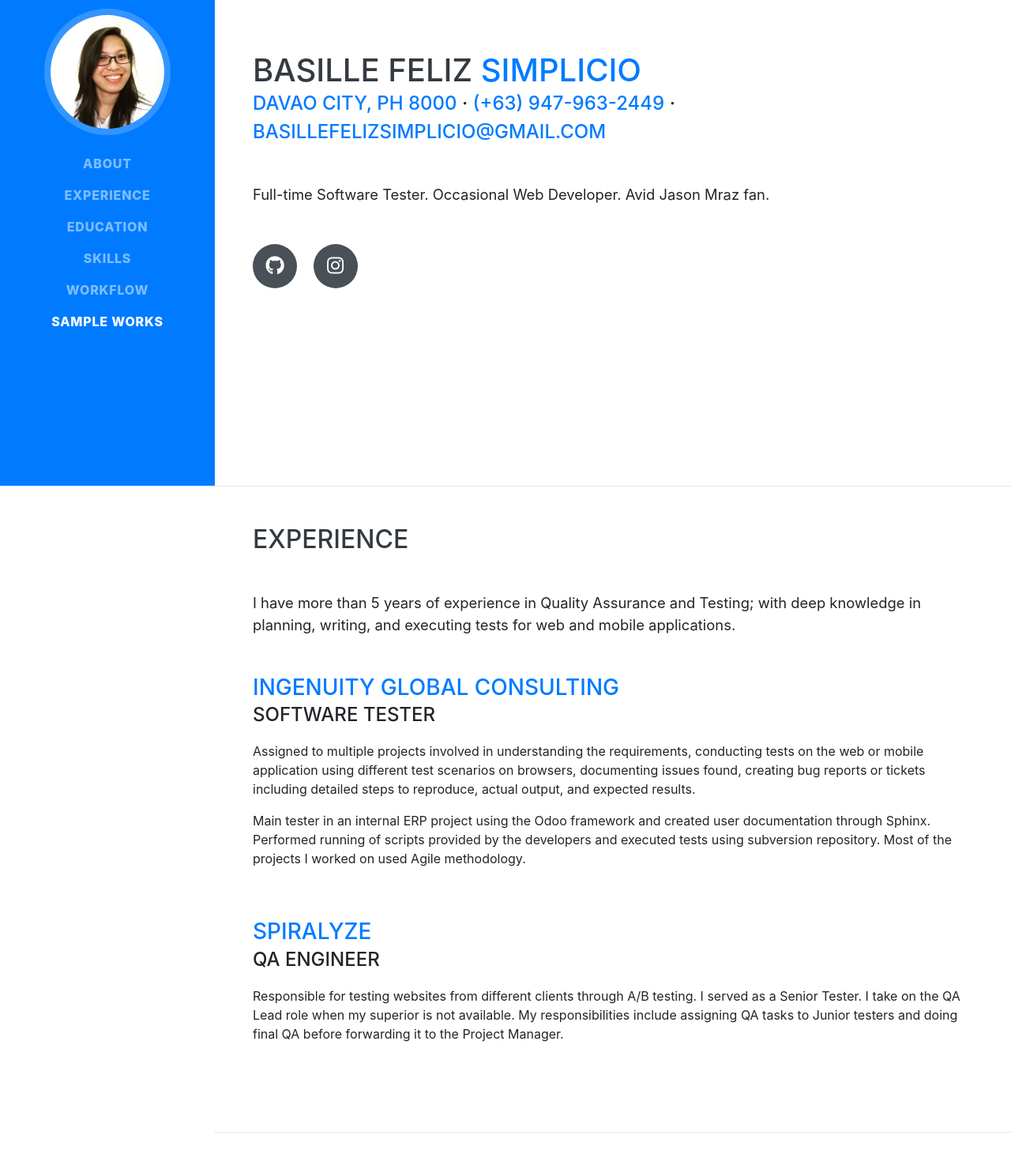
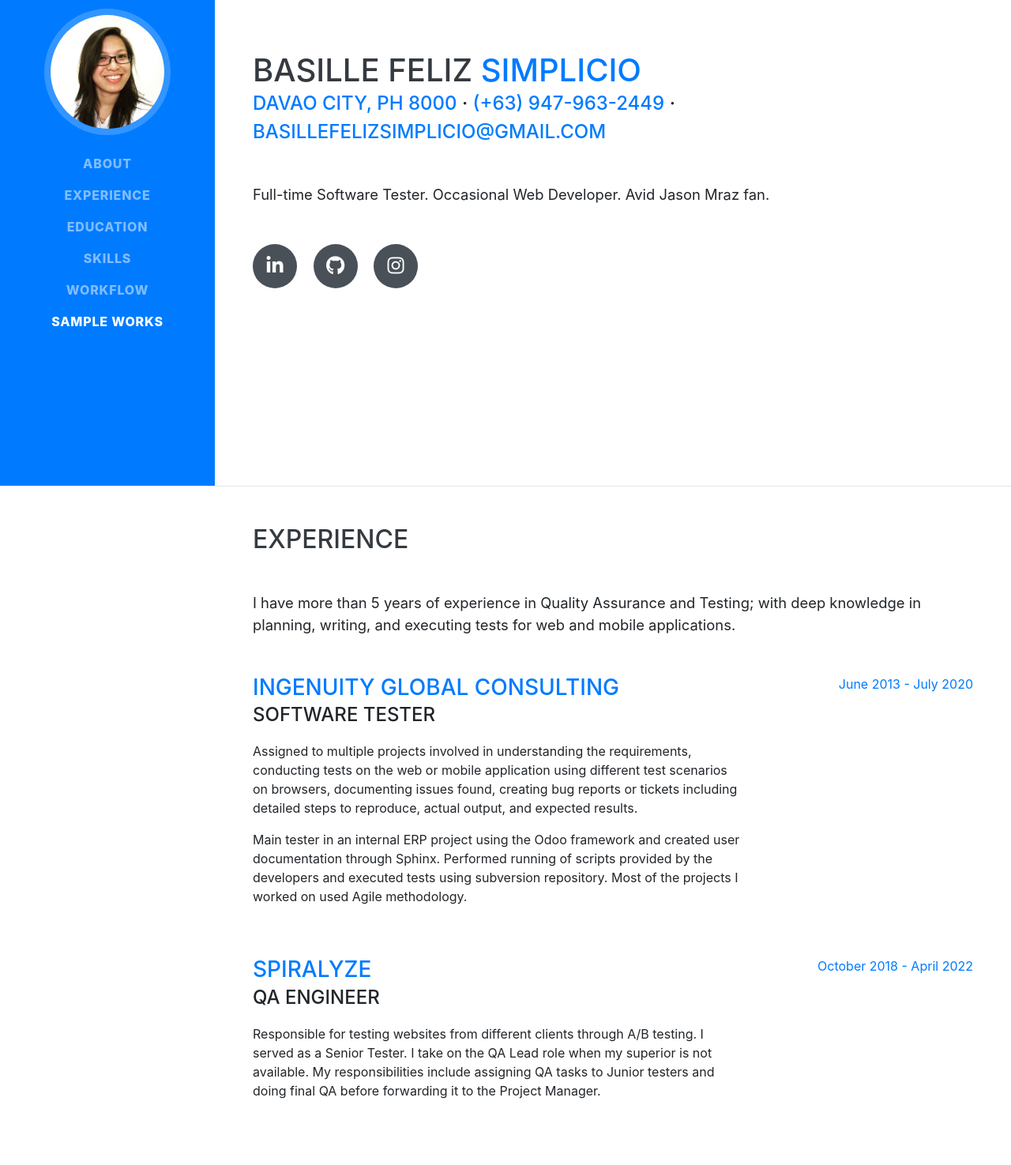
Before and after one commit to bashsimplicio/bashsimplicio.github.io, a website with bundled scripts: page index.html in a window 1280 px wide. Shown: the part 185-1660 px from the top of the page at 79% size. Built offline with nearby package versions, Linux system fonts and the light colour scheme; a web font is replaced by a local one.

Commit message:
added dates

```diff
--- a/index.html
+++ b/index.html
@@ -71,9 +71,9 @@
         </div>
         <p class="lead mb-5">Full-time Software Tester. Occasional Web Developer. Avid Jason Mraz fan.</p>
         <div class="social-icons">
-          <!-- <a href="https://www.linkedin.com/in/basille-feliz-simplicio-78762166" target="_blank">
+          <a href="https://www.linkedin.com/in/basille-feliz-simplicio-78762166" target="_blank">
             <i class="fab fa-linkedin-in"></i>
-          </a> -->
+          </a>
           <a href="https://github.com/bashsimplicio" target="_blank">
             <i class="fab fa-github"></i>
           </a>
@@ -97,9 +97,9 @@
             <div class="subheading mb-3">Software Tester</div>
             <p>Assigned to multiple projects involved in understanding the requirements, conducting tests on the web or mobile application using different test scenarios on browsers, documenting issues found, creating bug reports or tickets including detailed steps to reproduce, actual output, and expected results. </p><p>Main tester in an internal ERP project using the Odoo framework and created user documentation through Sphinx. Performed running of scripts provided by the developers and executed tests using subversion repository. Most of the projects I worked on used Agile methodology.</p>
           </div>
-          <!-- <div class="resume-date text-md-right">
+          <div class="resume-date text-md-right">
             <span class="text-primary">June 2013 - July 2020</span>
-          </div> -->
+          </div>
         </div>
 
         <div class="resume-item d-flex flex-column flex-md-row justify-content-between mb-5">
@@ -108,9 +108,9 @@
             <div class="subheading mb-3">QA Engineer</div>
             <p>Responsible for testing websites from different clients through A/B testing. I served as a Senior Tester. I take on the QA Lead role when my superior is not available. My responsibilities include assigning QA tasks to Junior testers and doing final QA before forwarding it to the Project Manager.</p>
           </div>
-          <!-- <div class="resume-date text-md-right">
-            <span class="text-primary">October 2018 - Present</span>
-          </div> -->
+          <div class="resume-date text-md-right">
+            <span class="text-primary">October 2018 - April 2022</span>
+          </div>
         </div>
 
 
```
